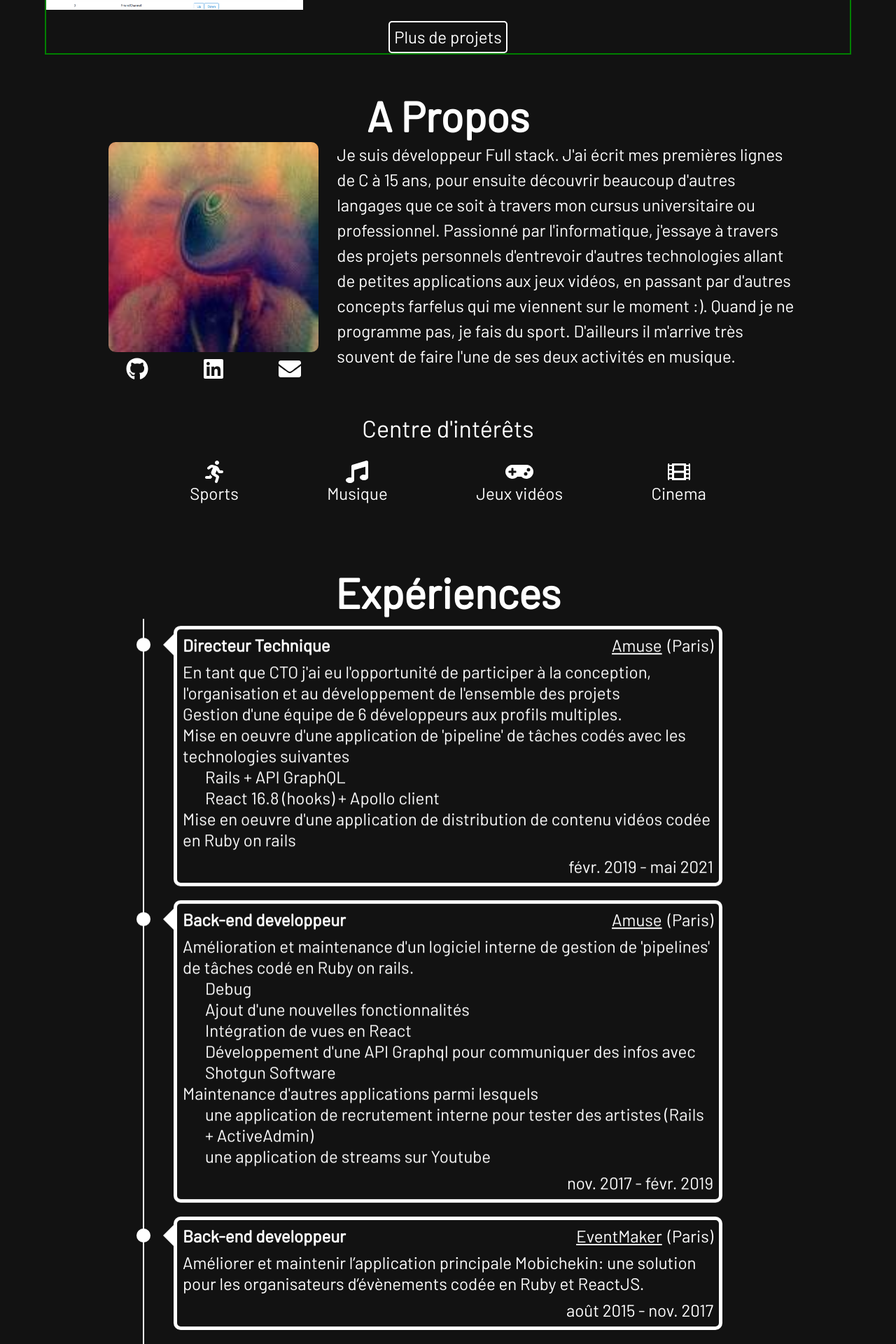
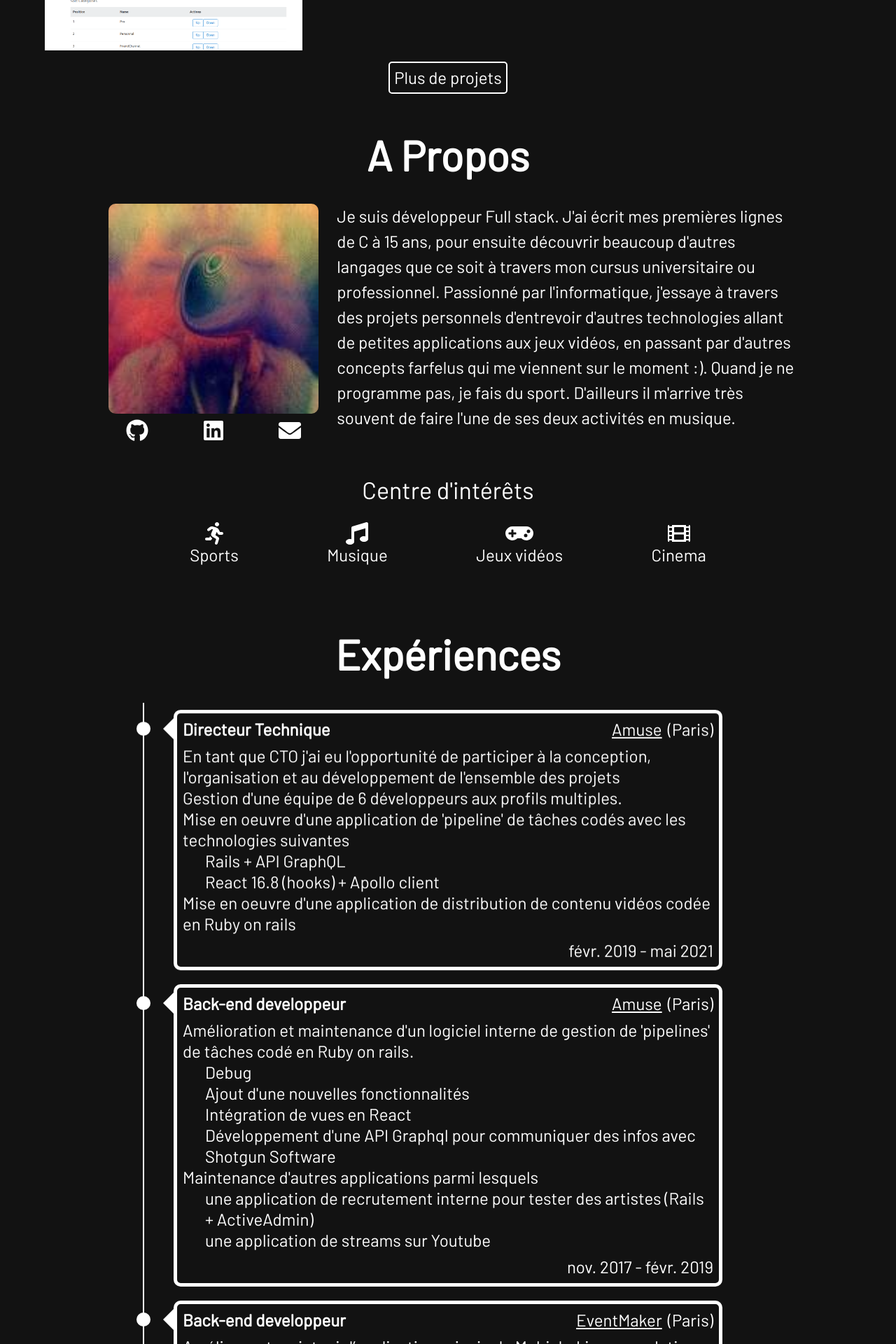
Before and after one commit to guillaume-gomez/guillaume-gomez.github.io, a React (Create React App) app: page / in a window 1280 px wide. Shown: the part 3460-5380 px from the top of the page at 70% size. Built offline with nearby package versions, Linux system fonts and the light colour scheme.

Commit message:
add paddings

```diff
--- a/src/views/AboutMe.css
+++ b/src/views/AboutMe.css
@@ -2,6 +2,7 @@
   //border: 5px solid blue;
   width:  100%;
   height:  100%;
+  gap:  32px 0px;
   display: grid;
   box-sizing: border-box;
   grid-template-rows: auto auto;
--- a/src/views/Experience.css
+++ b/src/views/Experience.css
@@ -2,6 +2,7 @@
   //border: 2px solid purple;
   display: flex;
   flex-direction: column;
+  gap:  32px 0px;
 }
 
 .experience-jobs {
--- a/src/views/Projects.css
+++ b/src/views/Projects.css
@@ -1,14 +1,15 @@
 .projects-content {
-  border:  2px solid green;
+  //border:  2px solid green;
   display: grid;
   box-sizing: border-box;
   width: 100%;
   height: 100%;
+  gap:  32px 0px;
   grid-template-rows: auto auto;
 }
 
 .projects-header {
-  border:  2px solid red;
+  //border:  2px solid red;
   display: flex;
   align-content: center;
   padding-left: 0;
--- a/src/views/Skills.css
+++ b/src/views/Skills.css
@@ -1,11 +1,12 @@
 .skills-content {
-  //border: 2px solid #5726FF;
+  border: 2px solid #5726FF;
   width: 100%;
   padding-bottom: 32px;
 }
 
 .skills-title {
   text-align: center;
+  padding-bottom: 32px;
 }
 
 .skills-stats {
```
